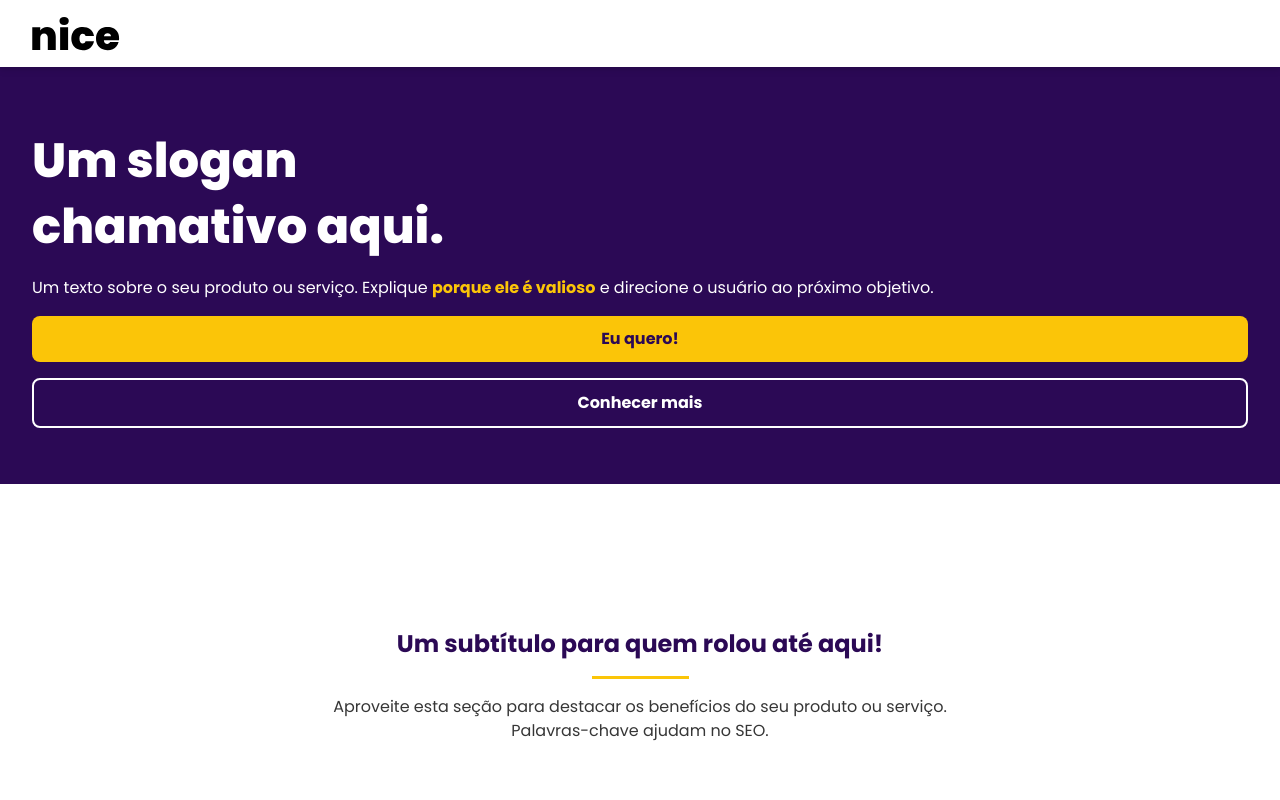
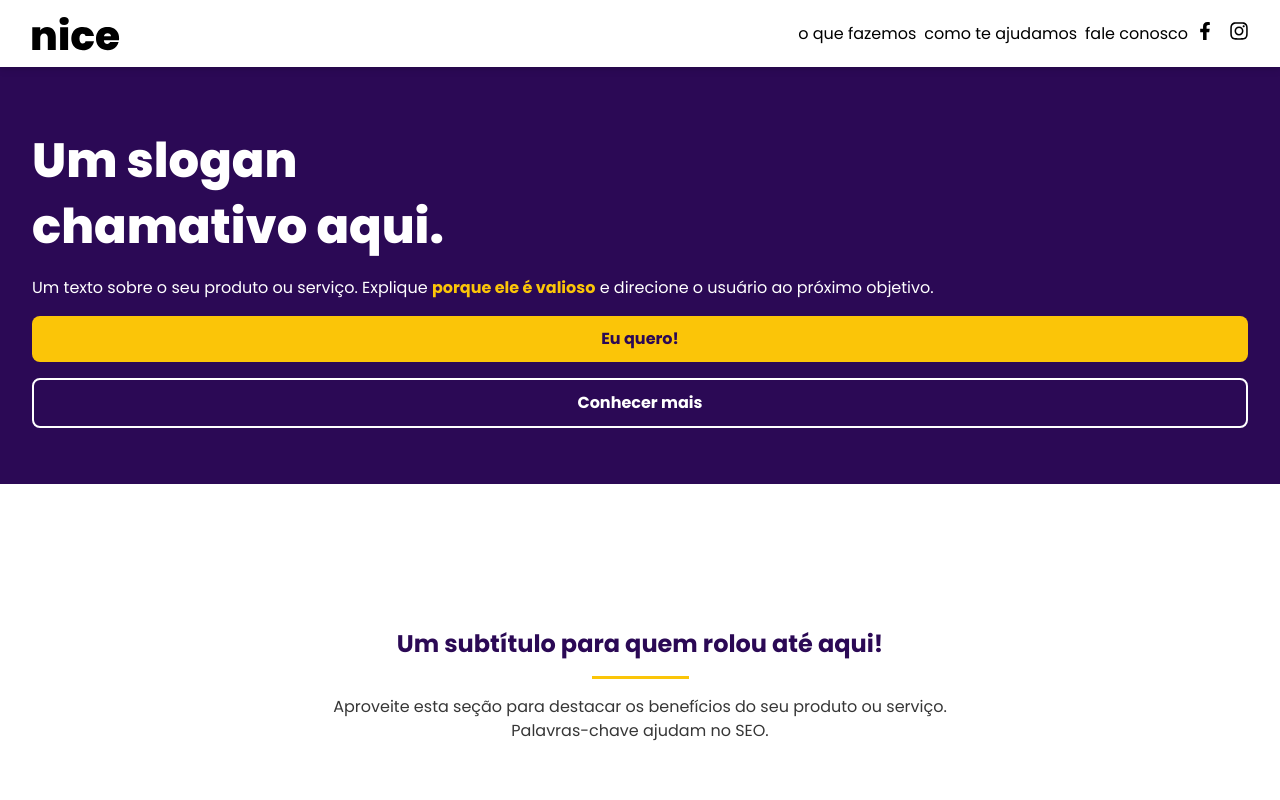
Before and after one commit to VladislavDegtyarenko/zagroza-test-task, a Next.js app: page / in a window 1280 px wide. Shown: the top 800 px of the page. Built offline with nearby package versions, Linux system fonts and the light colour scheme.

Commit message:
default viewport width

```diff
--- a/src/app/sections/Header.tsx
+++ b/src/app/sections/Header.tsx
@@ -6,7 +6,7 @@ import Nav from "./components/Nav";
 import { useState, useEffect } from "react";
 
 const Header = () => {
-  const [viewportWidth, setViewportWidth] = useState<number>(0);
+  const [viewportWidth, setViewportWidth] = useState<number>(1024);
 
   const handleViewportWidth = () => {
     setViewportWidth(window?.innerWidth || 0);
```
